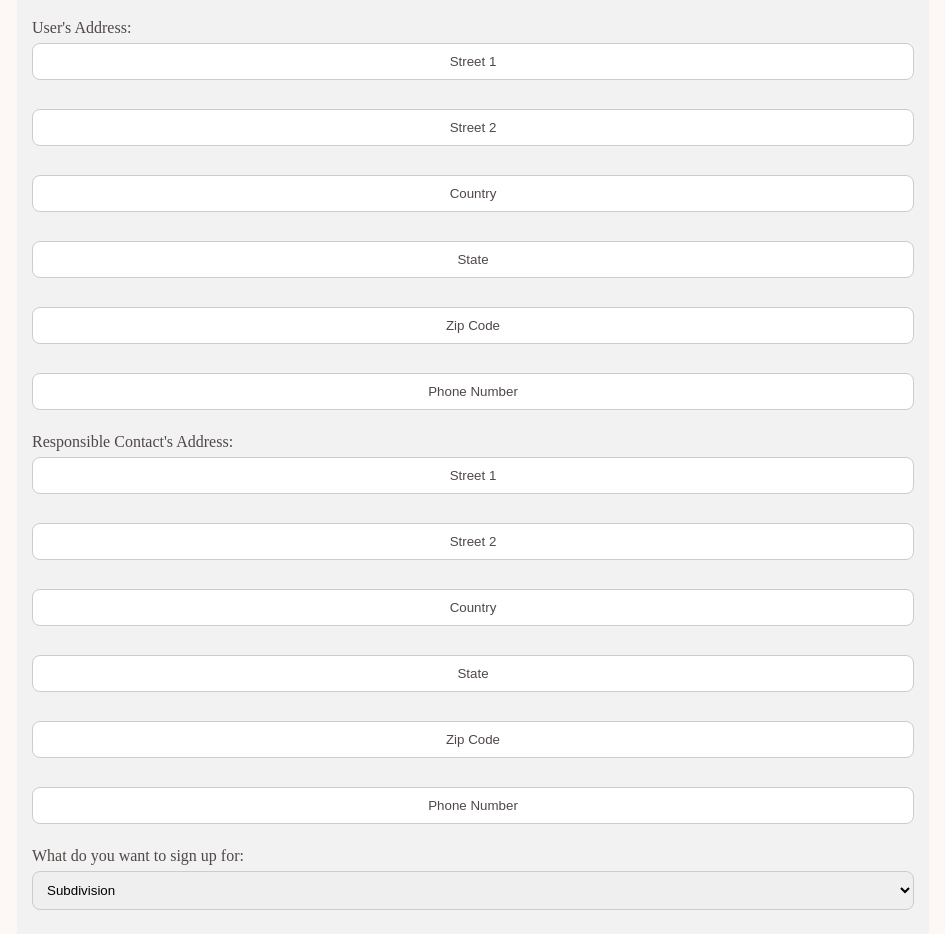
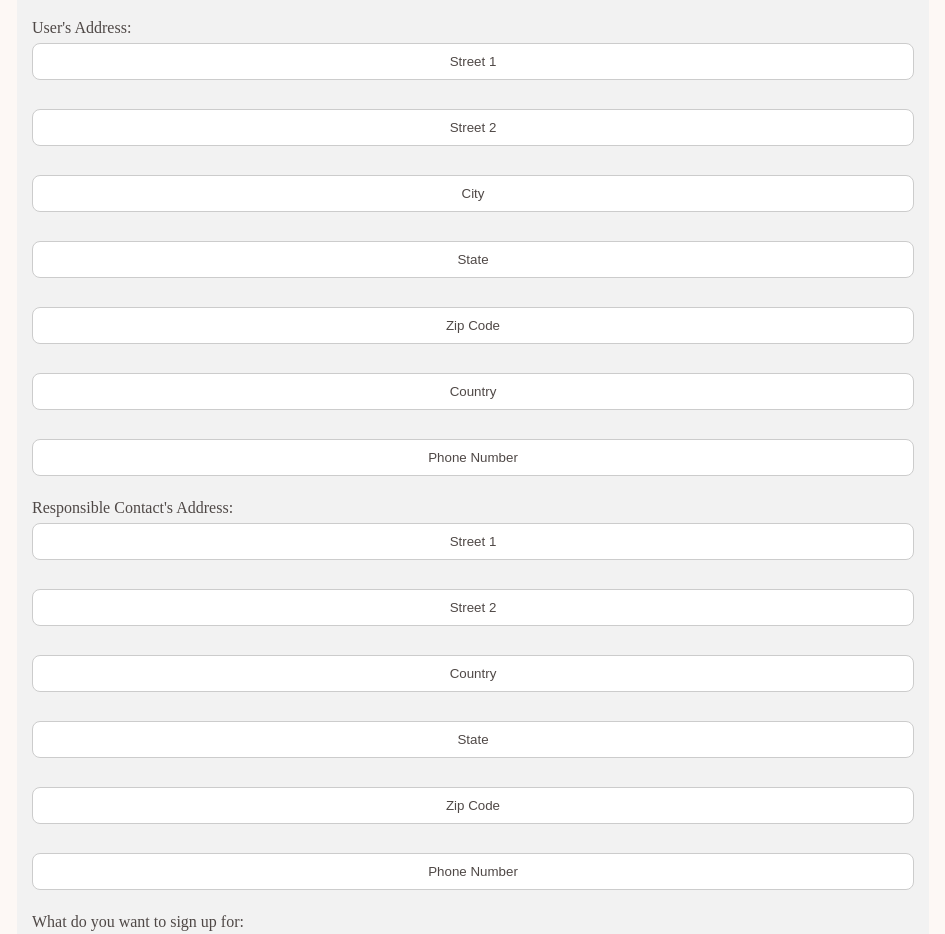
Before and after one commit to AmlanAlok/uta-wdm-phase-4, a PHP site: page /pages/sign-up.php in a window 1280 px wide. Shown: the part 454-1388 px from the top of the page, without its empty margins (167-1112 px from the left). Run offline with PHP 8.4, Linux system fonts and the light colour scheme; tables that the repository leaves empty or names only in its code hold one stand-in row (values such as "Sample post").

Commit message:
added city field for user

```diff
--- a/pages/sign-up.php
+++ b/pages/sign-up.php
@@ -6,7 +6,7 @@ $signUpService = new SignUpService();
 
 if ($_SERVER["REQUEST_METHOD"] == "POST"){
 
-    // var_dump($_POST);
+    var_dump($_POST);
     $signUpService->storeSignUpInfo();
 
 }
@@ -63,13 +63,15 @@ $subdivisionsList = $signUpService->fetchAllSubdivisions();
                             <input type="text" id="address1" name="address1"  value="" placeholder= "Street 1"><br><br>
                             <label for="address2"></label>
                             <input type="text" id="address2" name="address2" value="" placeholder= "Street 2"><br><br>
-                            <label for="country"></label>
-                            <input type="text" id="country" name="country"  value="" placeholder= "Country"><br><br>
+                            <label for="city"></label>
+                            <input type="text" id="city" name="city"  value="" placeholder= "City"><br><br>
                             <label for="state"></label>
                             <input type="text" id="state" name="state"  value="" placeholder= "State"> <br><br>
                             <label for="zip"> </label>
                             <input type="text" id="zip" name="zip"  value="" placeholder= "Zip Code"> <br><br>
                             <label for="phno"> </label>
+                            <label for="country"></label>
+                            <input type="text" id="country" name="country"  value="" placeholder= "Country"><br><br>
                             <input type="tel" id="phno" name="phone-number"  value="" placeholder= "Phone Number"><br><br>
                         </div>
                     </div>
```
